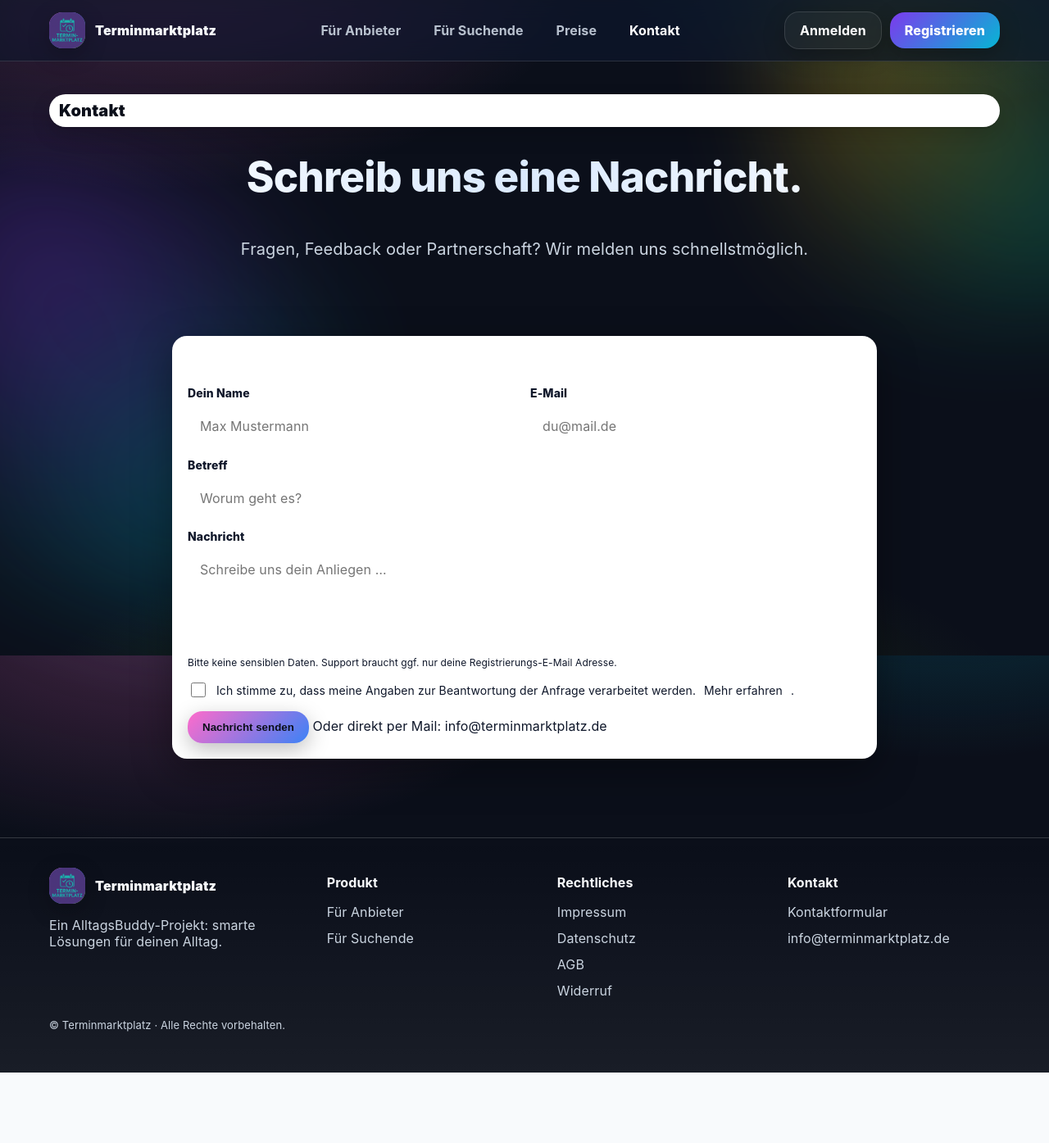
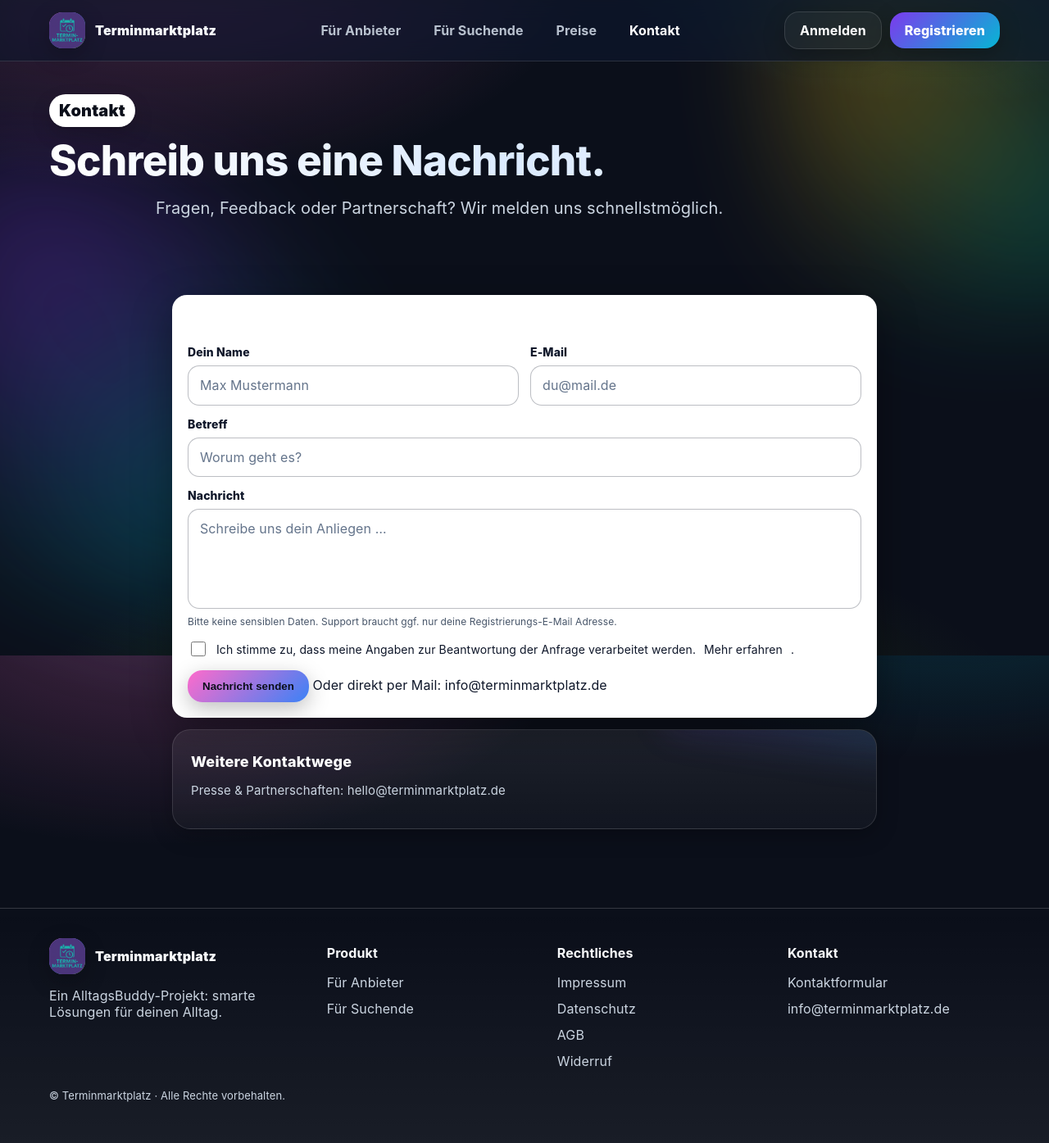
Before and after one commit to AlltagsBuddy/Terminmarktplatz.de, a Flask app: page /kontakt.html in a window 1280 px wide. Shown: the whole page at 82% size. Before the commit the page ends 1309 px from the top, so only its background shows below. Run offline with Flask 3, Linux system fonts and the light colour scheme; some libraries are stand-ins or nearby versions.

Commit message:
kontakt anpassen

```diff
--- a/app.py
+++ b/app.py
@@ -297,63 +297,65 @@ else:
     def api_root():
         return jsonify({"ok": True, "service": "api", "time": _now().isoformat()})
 
-        # --------------------------------------------------------
-    # Public: Kontaktformular
-    # --------------------------------------------------------
-    @app.post("/public/contact")
-    def public_contact():
+   # --------------------------------------------------------
+# Public: Kontaktformular (immer aktiv, HTML-Mode & API-Only)
+# --------------------------------------------------------
+@app.post("/public/contact")
+def public_contact():
+    try:
+        data = request.get_json(force=True) or {}
+        name    = (data.get("name") or "").strip()
+        email   = (data.get("email") or "").strip().lower()
+        subject = (data.get("subject") or "").strip()
+        message = (data.get("message") or "").strip()
+
+        # Pflicht-Checks
+        if not name or not email or not subject or not message:
+            return _json_error("missing_fields", 400)
         try:
-            data = request.get_json(force=True) or {}
-            name    = (data.get("name") or "").strip()
-            email   = (data.get("email") or "").strip().lower()
-            subject = (data.get("subject") or "").strip()
-            message = (data.get("message") or "").strip()
+            validate_email(email)
+        except EmailNotValidError:
+            return _json_error("invalid_email", 400)
 
-            # simple validation
-            if not name or not email or not subject or not message:
-                return _json_error("missing_fields", 400)
-            try:
-                validate_email(email)
-            except EmailNotValidError:
-                return _json_error("invalid_email", 400)
+        # DSGVO-Zustimmung serverseitig erzwingen
+        consent = bool(data.get("consent"))
+        if not consent:
+            return _json_error("consent_required", 400)
 
-            consent = bool(data.get("consent"))
-            if not consent:
-                return _json_error("consent_required", 400)
+        # Missbrauch bremsen
+        if len(subject) > 180:  subject = subject[:180] + "…"
+        if len(message) > 5000: message = message[:5000] + "\n…(gekürzt)"
 
+        # Mailtext
+        ip = request.headers.get("X-Forwarded-For", request.remote_addr) or "-"
+        ua = request.headers.get("User-Agent", "-")
+        body = (
+            f"[Kontaktformular]\n"
+            f"Name: {name}\n"
+            f"E-Mail: {email}\n"
+            f"IP: {ip}\nUA: {ua}\n"
+            f"Zeit: {_now().isoformat()}\n\n"
+            f"Betreff: {subject}\n"
+            f"Nachricht:\n{message}\n"
+        )
 
-            # etwas begrenzen, um Missbrauch zu vermeiden
-            if len(subject) > 180:  subject = subject[:180] + "…"
-            if len(message) > 5000: message = message[:5000] + "\n…(gekürzt)"
+        ok, reason = send_mail(
+            CONTACT_TO,
+            f"[Terminmarktplatz] Kontakt: {subject}",
+            body
+        )
 
-            # Mailtext
-            ip = request.headers.get("X-Forwarded-For", request.remote_addr) or "-"
-            ua = request.headers.get("User-Agent", "-")
-            body = (
-                f"[Kontaktformular]\n"
-                f"Name: {name}\n"
-                f"E-Mail: {email}\n"
-                f"IP: {ip}\nUA: {ua}\n"
-                f"Zeit: {_now().isoformat()}\n\n"
-                f"Betreff: {subject}\n"
-                f"Nachricht:\n{message}\n"
-            )
+        # Optionale Empfangsbestätigung an Absender (best effort)
+        try:
+            send_mail(email, "Danke für deine Nachricht",
+                      "Wir haben deine Nachricht erhalten und melden uns bald.\n\n— Terminmarktplatz")
+        except Exception:
+            pass
 
-            ok, reason = send_mail(
-                CONTACT_TO,
-                f"[Terminmarktplatz] Kontakt: {subject}",
-                body
-            )
-
-            # optional Auto-Danke an Absender (leise ignorieren, wenn’s nicht klappt)
-            _ = send_mail(email, "Danke für deine Nachricht",
-                        "Wir haben deine Nachricht erhalten und melden uns bald.\n\n"
-                        "— Terminmarktplatz")
-
-            return jsonify({"ok": bool(ok), "delivered": bool(ok), "reason": reason})
-        except Exception as e:
-            print("[public_contact] error:", repr(e), flush=True)
-            return jsonify({"error": "server_error"}), 500
+        return jsonify({"ok": bool(ok), "delivered": bool(ok), "reason": reason})
+    except Exception as e:
+        print("[public_contact] error:", repr(e), flush=True)
+        return jsonify({"error": "server_error"}), 500
 
 
 
--- a/kontakt.html
+++ b/kontakt.html
@@ -20,34 +20,10 @@
   <link rel="preconnect" href="https://fonts.googleapis.com">
   <link href="https://fonts.googleapis.com/css2?family=Josefin+Sans:wght@400;700;800&display=swap" rel="stylesheet">
   <link rel="stylesheet" href="/static/style.css?v=20251010" />
-  <style>
-  /* Kontaktseite: Felder hell, Text schwarz, sichtbare Umrandung */
-  .page-contact .control{
-    background:#fff;
-    border:1px solid rgba(15,23,42,.28);   /* sichtbarer Rand */
-    border-radius:14px;
-  }
-  .page-contact .control:focus-within{
-    background:#fff;
-    border-color:#60a5fa;                  /* blaue Kontur bei Fokus */
-    box-shadow:0 0 0 3px rgba(59,130,246,.35);
-  }
-  .page-contact .control input,
-  .page-contact .control select,
-  .page-contact .control textarea{
-    color:#0f172a !important;              /* dunkler Text */
-  }
-  .page-contact .control input::placeholder,
-  .page-contact .control textarea::placeholder{
-    color:#64748b;                         /* graue Platzhalter */
-  }
-</style>
+</head>
+<body class="page-contact">
 
-</head>
-<body>
-
-
-  <!-- Vollbild-Overlay (wird per JS ein-/ausgeblendet) -->
+  <!-- Vollbild-Overlay -->
   <div id="loading-backdrop" class="loading-backdrop" hidden aria-live="polite" aria-atomic="true">
     <div class="loading-dialog" role="alert" aria-busy="true">
       <div class="spinner" aria-hidden="true"></div>
@@ -81,7 +57,7 @@
   <main>
     <!-- HERO -->
     <section class="hero" style="padding:40px 0 18px">
-      <div class="container hero-grid">
+      <div class="container">
         <span class="badge">Kontakt</span>
         <h1>Schreib uns eine Nachricht.</h1>
         <p class="lead">Fragen, Feedback oder Partnerschaft? Wir melden uns schnellstmöglich.</p>
@@ -137,13 +113,18 @@
             </div>
           </form>
         </div>
+
+        <div class="card" style="margin-top:14px">
+          <h3>Weitere Kontaktwege</h3>
+          <p class="muted">Presse & Partnerschaften: <a href="mailto:hello@terminmarktplatz.de">hello@terminmarktplatz.de</a></p>
+        </div>
       </div>
     </section>
   </main>
 
   <script>
     // Jahr
-    document.getElementById('y').textContent = new Date().getFullYear();
+    (document.getElementById('y')||{}).textContent = new Date().getFullYear();
 
     // API-Basis
     const API = (()=> {
@@ -178,7 +159,6 @@
 
     // Submit
     const form = document.getElementById('contact-form');
-    const btn  = document.getElementById('cf-submit');
     form.addEventListener('submit', async (e) => {
       e.preventDefault();
       setInfo('', '');
@@ -205,19 +185,26 @@
         const data = await r.json().catch(()=> ({}));
         if (!r.ok || data.error){
           hideLoading(); lockForm(form, false);
-          setInfo('error', 'Senden fehlgeschlagen. Bitte später erneut versuchen.');
+          if (data.error === 'consent_required') {
+            setInfo('error','Bitte der Verarbeitung deiner Angaben zustimmen.');
+          } else if (data.error === 'invalid_email') {
+            setInfo('error','Bitte eine gültige E-Mail-Adresse eingeben.');
+          } else {
+            setInfo('error', 'Senden fehlgeschlagen. Bitte später erneut versuchen.');
+          }
           return;
         }
         loadingText.textContent = 'Danke für deine Nachricht!';
         loadingSub.textContent  = 'Wir melden uns in Kürze.';
         loadingSub.hidden = false;
-        setTimeout(()=>{ hideLoading(); form.reset(); lockForm(form, false); setInfo('success','Erfolgreich gesendet.'); }, 1500);
+        setTimeout(()=>{ hideLoading(); form.reset(); lockForm(form, false); setInfo('success','Erfolgreich gesendet.'); }, 1200);
       } catch (err){
         hideLoading(); lockForm(form, false);
         setInfo('error','Netzwerkfehler – bitte später erneut versuchen.');
       }
     });
   </script>
+
   <!-- Footer -->
   <footer>
     <div class="container foot-grid">
@@ -234,7 +221,6 @@
         <h4>Produkt</h4>
         <a class="foot-link" href="anbieter.html">Für Anbieter</a>
         <a class="foot-link" href="suchende.html">Für Suchende</a>
-
       </div>
       <div class="foot-col">
         <h4>Rechtliches</h4>
@@ -242,13 +228,11 @@
         <a class="foot-link" href="datenschutz.html">Datenschutz</a>
         <a class="foot-link" href="agb.html">AGB</a>
         <a class="foot-link" href="widerruf.html">Widerruf</a>
-
       </div>
       <div class="foot-col">
         <h4>Kontakt</h4>
         <a class="foot-link" href="kontakt.html">Kontaktformular</a>
         <a class="foot-link" href="mailto:info@terminmarktplatz.de">info@terminmarktplatz.de</a>
-
       </div>
     </div>
     <div class="container copyright">© <span id="y"></span> Terminmarktplatz · Alle Rechte vorbehalten.</div>
--- a/static/style.css
+++ b/static/style.css
@@ -530,3 +530,28 @@ footer{
   padding-inline: 22px;      /* etwas breiter als Pillen */
   margin-top: 4px;           /* kleiner Abstand nach den Feldern */
 }
+/* =========================================================
+   Kontaktseite: helle Felder, dunkler Text, sichtbare Umrandung
+   (gilt nur, wenn <body class="page-contact">)
+========================================================= */
+.page-contact .control{
+  background:#fff;
+  border:1px solid rgba(15,23,42,.28);
+  border-radius:14px;
+  box-shadow:none;
+}
+.page-contact .control:focus-within{
+  background:#fff;
+  border-color:#60a5fa;
+  box-shadow:0 0 0 3px rgba(59,130,246,.35);
+}
+.page-contact .control input,
+.page-contact .control select,
+.page-contact .control textarea{
+  color:#0f172a !important;   /* schwarzer Text in Inputs */
+}
+.page-contact .control input::placeholder,
+.page-contact .control textarea::placeholder{
+  color:#64748b;
+}
+.page-contact .help{ color:#475569; } /* besser lesbar auf weiß */
```
